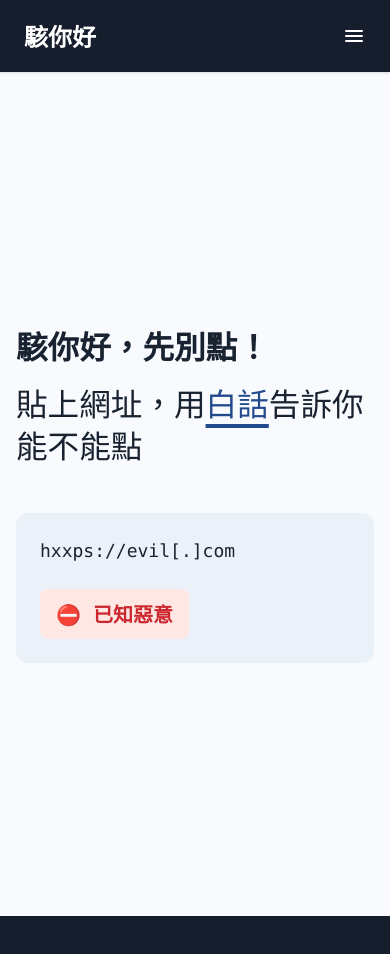
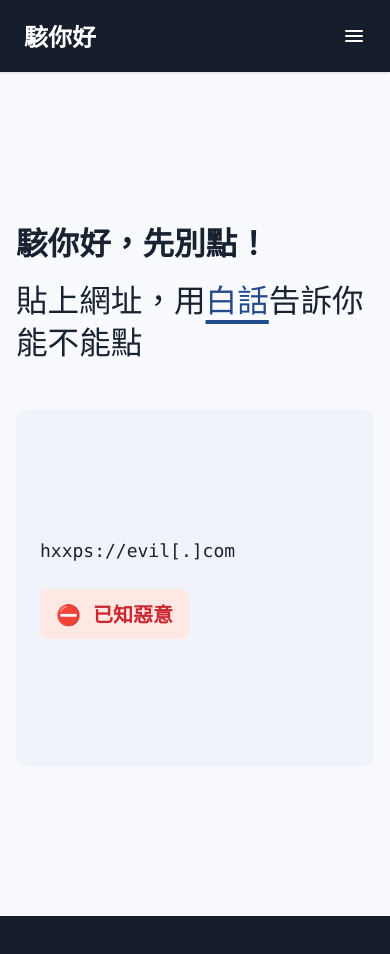
Before and after one commit to Axjer/WhatTheHack, a React (Vite) app: page / in a window 390 px wide. Shown: the top 954 px of the page. Built offline with nearby package versions, Linux system fonts and the light colour scheme.

Commit message:
Lighten and square the hero verdict demo block (#3)
- aspect-square with content centred vertically and left-aligned
- Background at 60% of surface-sunken for a lighter tone; the shared
  token (also used by the stat blocks) is unchanged

Co-Authored-By: Claude Sonnet 5.5 <noreply@anthropic.com>

```diff
--- a/src/pages/HomePage.tsx
+++ b/src/pages/HomePage.tsx
@@ -102,7 +102,10 @@ const demoUrlDefanged = 'hxxps://evil[.]com';
 
 function VerdictDemo() {
   return (
-    <figure aria-labelledby="verdict-demo-caption" className="reveal rounded-xl bg-surface-sunken p-6 md:p-8">
+    <figure
+      aria-labelledby="verdict-demo-caption"
+      className="reveal flex aspect-square flex-col items-start justify-center rounded-xl bg-surface-sunken/60 p-6 md:p-8"
+    >
       <figcaption id="verdict-demo-caption" className="sr-only">
         範例：貼上網址後的判定結果
       </figcaption>
```
